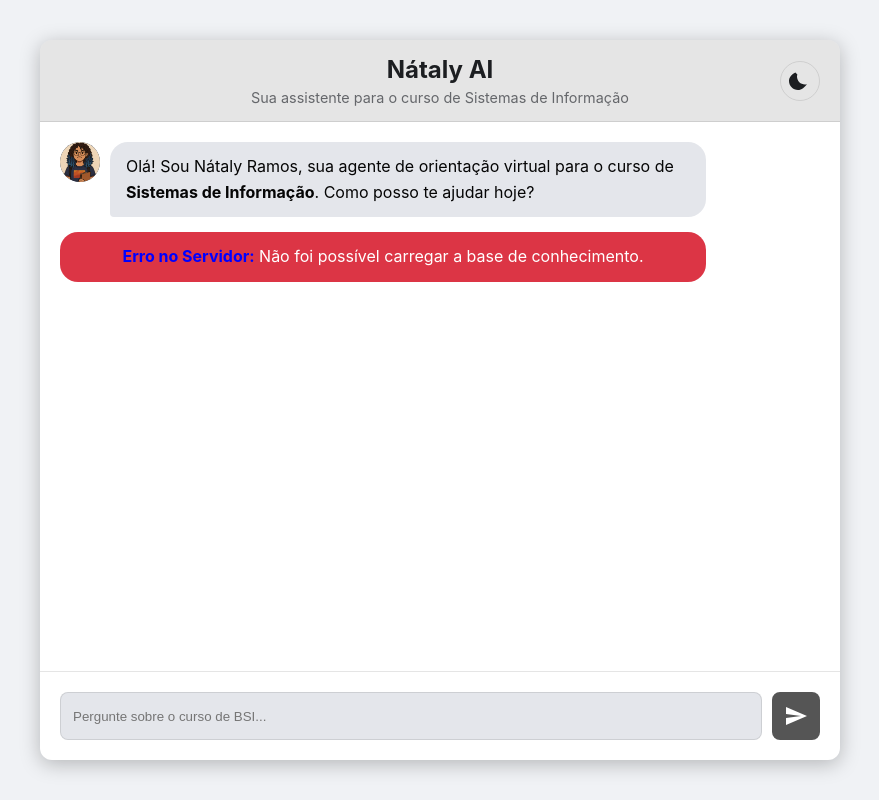
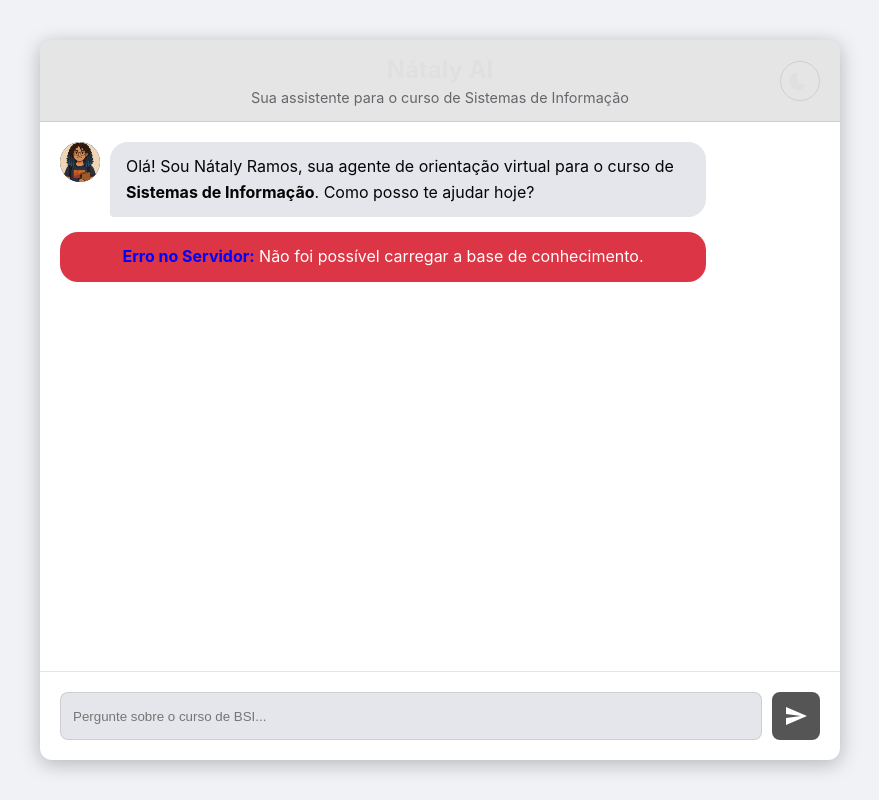
Before and after one commit to hugosb2/bsi-Agent, a Flask app: page / in a window 1280 px wide. Shown: the whole page, without its empty margins (200-1079 px from the left). Run offline with Flask 3, Linux system fonts and the light colour scheme.

Commit message:
melhorias de interface #3

```diff
--- a/static/css/style.css
+++ b/static/css/style.css
@@ -5,7 +5,7 @@
 
     --background-color-light: #f0f2f5;
     --surface-color-light: #ffffff;
-    --primary-text-color-light: #1c1e21;
+    --primary-text-color-light: #e0e0e0;
     --secondary-text-color-light: #65676b;
     --user-msg-bg-light: blue;
     --ai-msg-bg-light: #e4e6eb;
```
